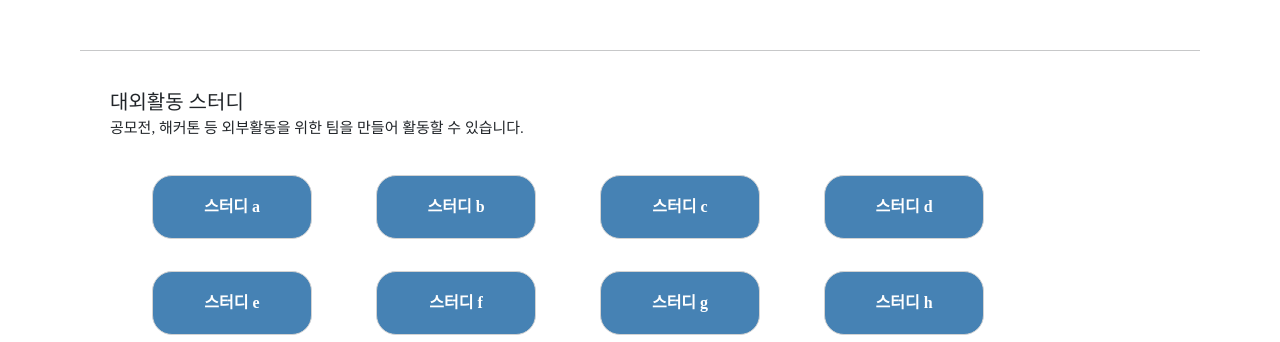
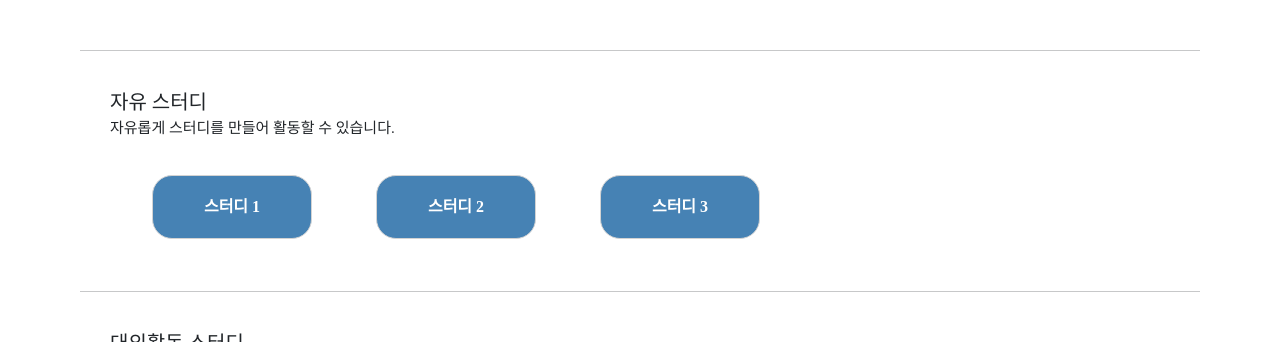
Before and after one commit to yeeun426/gnuvillage-frontend, a React (Create React App) app: page /study in a window 1280 px wide. Shown: the part 606-948 px from the top of the page. Built offline with nearby package versions, Linux system fonts and the light colour scheme; a web font is replaced by a local one.

Commit message:
팀 별 게시판 메인 빠진 부분

```diff
--- a/package.json
+++ b/package.json
@@ -9,6 +9,7 @@
     "@testing-library/jest-dom": "^5.16.5",
     "@testing-library/react": "^13.4.0",
     "@testing-library/user-event": "^13.5.0",
+    "axios": "^1.2.0",
     "bootstrap": "^5.2.3",
     "react": "^18.2.0",
     "react-bootstrap": "^2.6.0",
--- a/src/pages/Study.js
+++ b/src/pages/Study.js
@@ -117,6 +117,24 @@ export default function Study() {
 
         <hr />
 
+        <StudyTitle2>자유 스터디</StudyTitle2>
+        <StudyTitle3>자유롭게 스터디를 만들어 활동할 수 있습니다.</StudyTitle3>
+        <StudyButtons>
+          {studys2.map((study) => {
+            return (
+              <StudyBtn
+                title={study.name}
+                key={study.id}
+                onClick={() => {
+                  navigate(study.url);
+                }}
+              />
+            );
+          })}
+        </StudyButtons>
+
+        <hr />
+
         <StudyTitle2>대외활동 스터디</StudyTitle2>
         <StudyTitle3>
           공모전, 해커톤 등 외부활동을 위한 팀을 만들어 활동할 수 있습니다.
```
Also changed, not shown: 1 other file (tests, documents, lock files or other folders).
